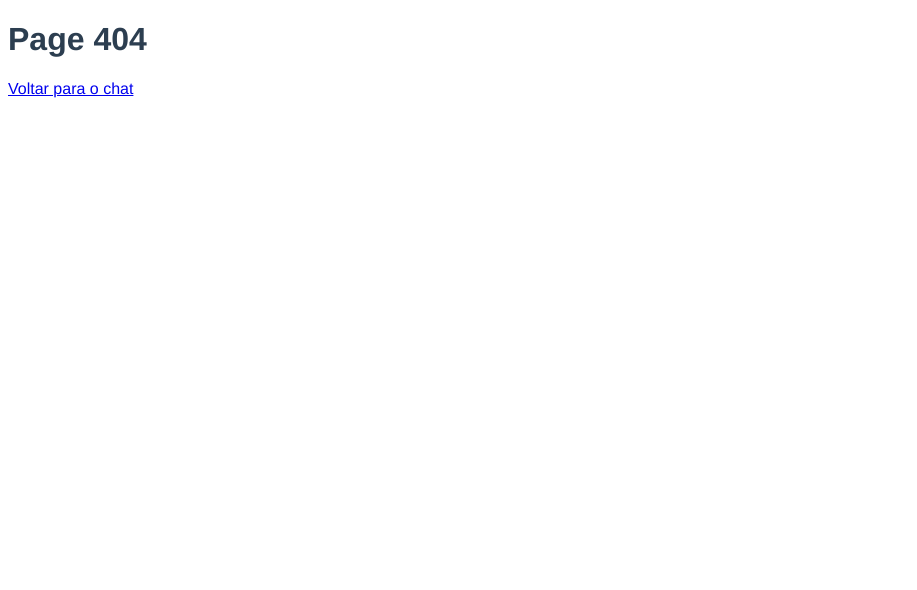
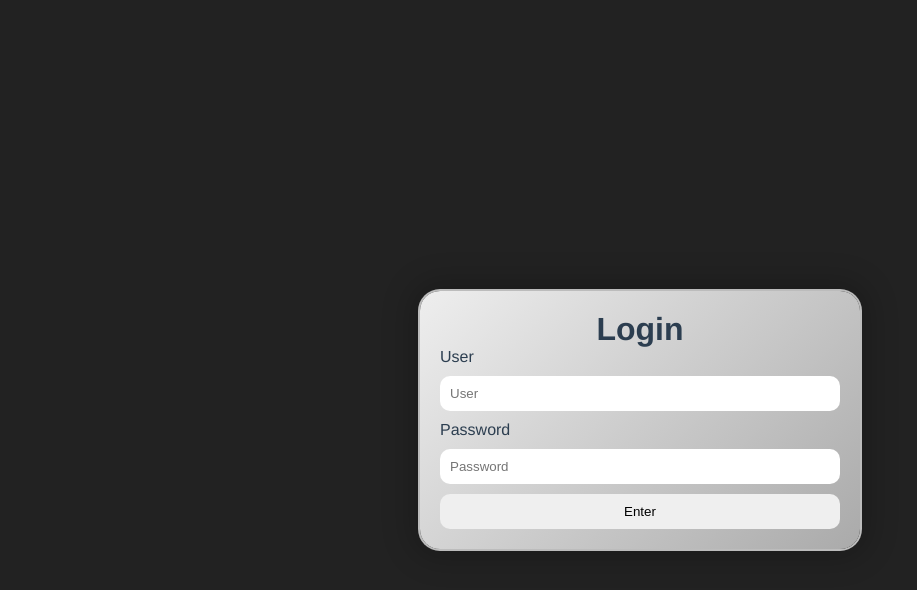
Before and after one commit to lucasferreiralimax/chat-vue, a Vue app: page /login in a window 1280 px wide. Before the commit this address led to /404. Shown: the top 590 px of the page, without its empty margins (0-917 px from the left). Built offline with nearby package versions, Linux system fonts and the light colour scheme.

Commit message:
page login bootstrap

```diff
--- a/src/App.vue
+++ b/src/App.vue
@@ -18,6 +18,9 @@
   border-radius 10px
   box-shadow inset 0 0 6px rgba(0,0,0,0)
 
+body
+  margin 0
+
 #app
   font-family Avenir, Helvetica, Arial, sans-serif
   -webkit-font-smoothing antialiased
--- a/src/components/chat/ChatHeader.vue
+++ b/src/components/chat/ChatHeader.vue
@@ -18,7 +18,7 @@
           <img alt="Vue logo" src="../../assets/chat-icon-config.svg" width="30px">
           <span>Configurar</span>
         </router-link>
-        <router-link to="/about" tag="button" class="item">
+        <router-link to="/login" tag="button" class="item">
           <svg xmlns="http://www.w3.org/2000/svg" viewBox="0 0 6.35 6.35" width="15px">
             <path d="M3.172.53a.265.266 0 00-.262.268v2.127a.265.266 0 00.53 0V.798A.265.266 0 003.172.53zm1.544.532a.265.266 0 00-.026 0 .265.266 0 00-.147.47c.459.391.749.973.749 1.626 0 1.18-.944 2.131-2.116 2.131A2.12 2.12 0 011.06 3.16c0-.65.286-1.228.74-1.62a.265.266 0 10-.344-.404A2.667 2.667 0 00.53 3.158a2.66 2.66 0 002.647 2.663 2.657 2.657 0 002.645-2.663c0-.812-.363-1.542-.936-2.03a.265.266 0 00-.17-.066z" fill="#00" />
           </svg>
--- a/src/router/index.js
+++ b/src/router/index.js
@@ -9,6 +9,14 @@ Vue.use(VueRouter)
     path: '/',
     name: 'Home',
     component: Home
+  },
+  {
+    path: '/login',
+    name: 'Login',
+    // route level code-splitting
+    // this generates a separate chunk (about.[hash].js) for this route
+    // which is lazy-loaded when the route is visited.
+    component: () => import(/* webpackChunkName: "login" */ '../views/Login.vue')
   },
   {
     path: '/about',
--- a/src/views/About.vue
+++ b/src/views/About.vue
@@ -1,5 +1,5 @@
 <template>
   <div class="about">
-    <h1>Chat Page About Example</h1>
+    <h1>Chat Page About Example Cha</h1>
   </div>
 </template>
--- /dev/null
+++ b/src/views/Login.vue
@@ -0,0 +1,49 @@
+<template>
+  <div class="login">
+    <form class="login-form">
+      <h1>Login</h1>
+      <label for="user">User</label>
+      <input id="user" type="text" name="user" placeholder="User">
+      <br>
+      <label for="password">Password</label>
+      <input id="password" type="password" name="password" placeholder="Password">
+      <br>
+      <button type="submit" name="button">Enter</button>
+    </form>
+  </div>
+</template>
+
+<style lang="stylus">
+.login
+  min-height 100vh
+  display flex
+  align-items center
+  justify-content center
+  padding 20px
+  background #222
+.login-form
+  background linear-gradient(-45deg, #aaa, #eee)
+  border-radius 20px
+  padding 20px
+  width 100%
+  max-width 400px
+  margin 0 auto
+  box-shadow 0 0 0 2px rgba(#fff, .7), 0 0 30px 10px rgba(#000, .2)
+  h1
+    margin 0
+    text-align center
+  input
+    width 100%
+    margin 10px 0
+    padding 10px
+    box-sizing border-box
+    border-radius 10px
+    border 0
+  button
+    width 100%
+    padding 10px
+    border-radius 10px
+    border 0
+
+
+</style>
```
